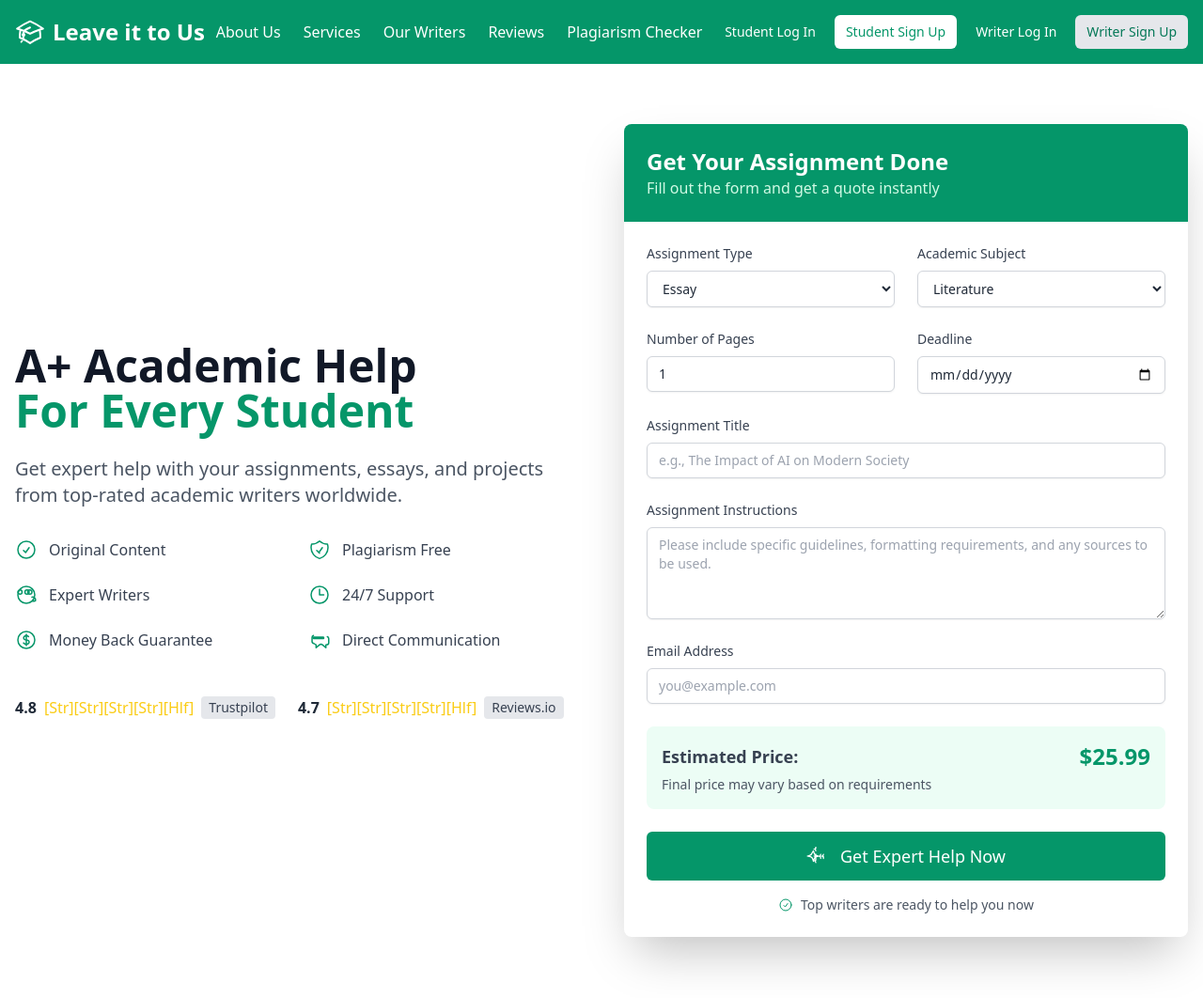
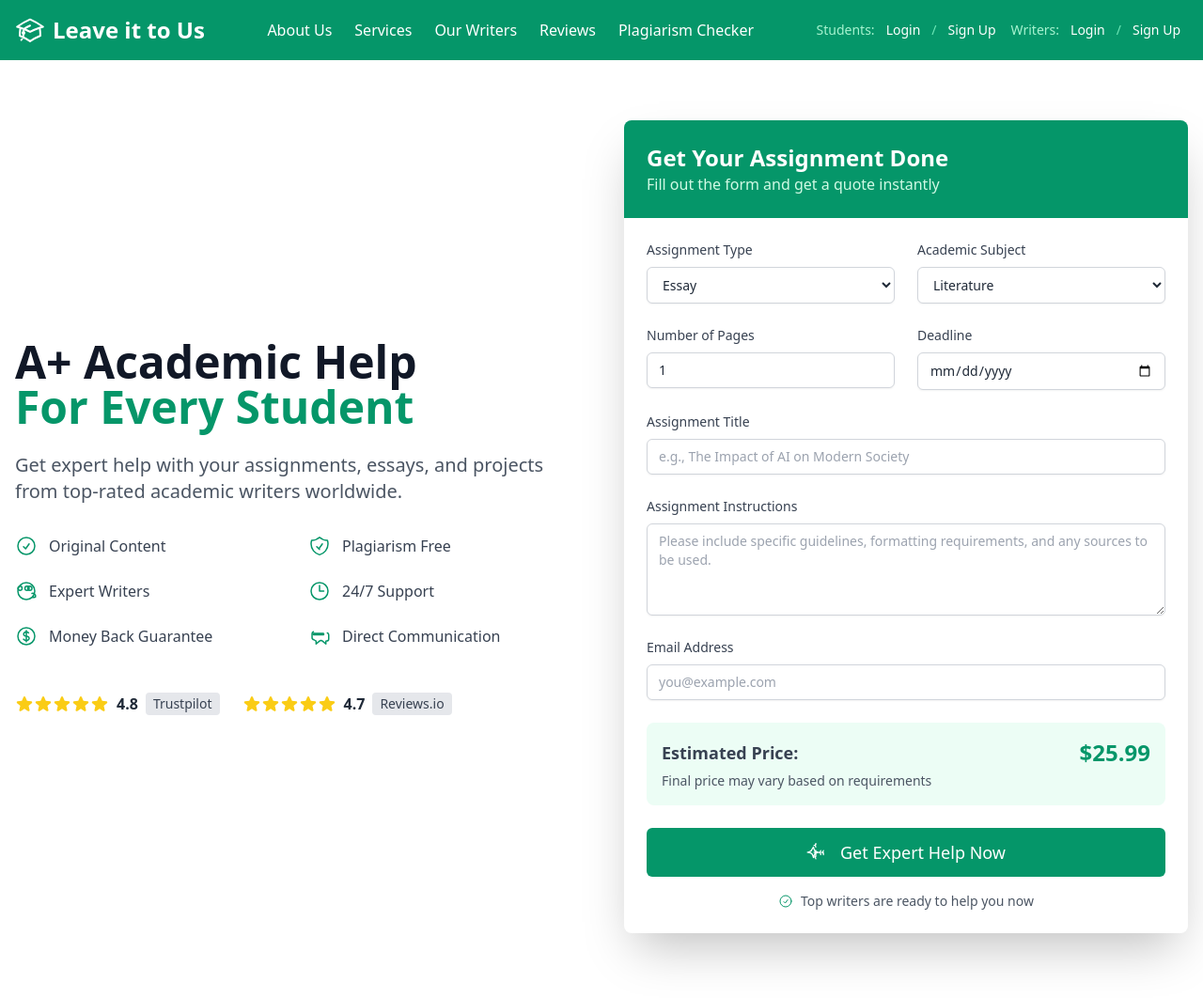
Before and after one commit to Lawrence-Nderitu/Leaveittous, a Django app: page / in a window 1280 px wide. Shown: the top 1062 px of the page at 94% size. Run offline with Django 5.2, Linux system fonts and the light colour scheme; some libraries are stand-ins or nearby versions.

Commit message:
fix: Update landing page UI for star icons and auth navigation
- Replaced text star placeholders in hero section rating badges with 5 filled SVG star icons for better visual representation.
- Restructured header authentication links for unauthenticated users:
  - Changed the four separate "Student/Writer Login/Sign Up" button-like links to more compact grouped text links: "Students: Login / Sign Up" and "Writers: Login / Sign Up".
  - This reduces clutter in the navbar and improves organization.

```diff
--- a/assignment_platform/landing_page/templates/landing_page/base.html
+++ b/assignment_platform/landing_page/templates/landing_page/base.html
@@ -57,10 +57,18 @@
                             <button type="submit" class="text-white hover:bg-emerald-700 px-3 py-2 rounded-md text-sm font-medium">Logout</button>
                         </form>
                     {% else %}
-                        <a href="{% url 'landing_page:student_login' %}" class="text-white hover:bg-emerald-700 px-3 py-2 rounded-md text-sm font-medium">Student Log In</a>
-                        <a href="{% url 'landing_page:student_register' %}" class="bg-white text-emerald-600 hover:bg-gray-100 px-3 py-2 rounded-md text-sm font-medium">Student Sign Up</a>
-                        <a href="{% url 'landing_page:writer_login' %}" class="text-white hover:bg-emerald-700 ml-3 px-3 py-2 rounded-md text-sm font-medium">Writer Log In</a>
-                        <a href="{% url 'landing_page:writer_register' %}" class="bg-gray-200 text-emerald-700 hover:bg-gray-300 ml-2 px-3 py-2 rounded-md text-sm font-medium">Writer Sign Up</a>
+                        <div class="flex items-center space-x-1 text-sm">
+                            <span class="text-emerald-200">Students:</span>
+                            <a href="{% url 'landing_page:student_login' %}" class="text-white hover:text-emerald-100 hover:underline px-2 py-1 rounded-md">Login</a>
+                            <span class="text-emerald-300">/</span>
+                            <a href="{% url 'landing_page:student_register' %}" class="text-white hover:text-emerald-100 hover:underline px-2 py-1 rounded-md">Sign Up</a>
+                        </div>
+                        <div class="flex items-center space-x-1 text-sm ml-3"> {# Added ml-3 for spacing between groups #}
+                            <span class="text-emerald-200">Writers:</span>
+                            <a href="{% url 'landing_page:writer_login' %}" class="text-white hover:text-emerald-100 hover:underline px-2 py-1 rounded-md">Login</a>
+                            <span class="text-emerald-300">/</span>
+                            <a href="{% url 'landing_page:writer_register' %}" class="text-white hover:text-emerald-100 hover:underline px-2 py-1 rounded-md">Sign Up</a>
+                        </div>
                     {% endif %}
                 </div>
             </nav>
--- a/assignment_platform/landing_page/templates/landing_page/landing_page.html
+++ b/assignment_platform/landing_page/templates/landing_page/landing_page.html
@@ -45,13 +45,25 @@
                     <!-- Rating Badges (Simplified) -->
                     <div class="flex items-center space-x-6 pt-4">
                         <div class="flex items-center space-x-2">
+                            <div class="flex">
+                                <svg xmlns="http://www.w3.org/2000/svg" viewBox="0 0 24 24" fill="currentColor" class="h-5 w-5 text-yellow-400"><path fill-rule="evenodd" d="M10.788 3.21c.448-1.077 1.976-1.077 2.424 0l2.082 5.007 5.404.433c1.164.093 1.636 1.545.749 2.305l-4.117 3.527 1.257 5.273c.271 1.136-.964 2.033-1.96 1.425L12 18.354 7.373 21.18c-.996.608-2.231-.29-1.96-1.425l1.257-5.273-4.117-3.527c-.887-.76-.415-2.212.749-2.305l5.404-.433 2.082-5.006z" clip-rule="evenodd" /></svg>
+                                <svg xmlns="http://www.w3.org/2000/svg" viewBox="0 0 24 24" fill="currentColor" class="h-5 w-5 text-yellow-400"><path fill-rule="evenodd" d="M10.788 3.21c.448-1.077 1.976-1.077 2.424 0l2.082 5.007 5.404.433c1.164.093 1.636 1.545.749 2.305l-4.117 3.527 1.257 5.273c.271 1.136-.964 2.033-1.96 1.425L12 18.354 7.373 21.18c-.996.608-2.231-.29-1.96-1.425l1.257-5.273-4.117-3.527c-.887-.76-.415-2.212.749-2.305l5.404-.433 2.082-5.006z" clip-rule="evenodd" /></svg>
+                                <svg xmlns="http://www.w3.org/2000/svg" viewBox="0 0 24 24" fill="currentColor" class="h-5 w-5 text-yellow-400"><path fill-rule="evenodd" d="M10.788 3.21c.448-1.077 1.976-1.077 2.424 0l2.082 5.007 5.404.433c1.164.093 1.636 1.545.749 2.305l-4.117 3.527 1.257 5.273c.271 1.136-.964 2.033-1.96 1.425L12 18.354 7.373 21.18c-.996.608-2.231-.29-1.96-1.425l1.257-5.273-4.117-3.527c-.887-.76-.415-2.212.749-2.305l5.404-.433 2.082-5.006z" clip-rule="evenodd" /></svg>
+                                <svg xmlns="http://www.w3.org/2000/svg" viewBox="0 0 24 24" fill="currentColor" class="h-5 w-5 text-yellow-400"><path fill-rule="evenodd" d="M10.788 3.21c.448-1.077 1.976-1.077 2.424 0l2.082 5.007 5.404.433c1.164.093 1.636 1.545.749 2.305l-4.117 3.527 1.257 5.273c.271 1.136-.964 2.033-1.96 1.425L12 18.354 7.373 21.18c-.996.608-2.231-.29-1.96-1.425l1.257-5.273-4.117-3.527c-.887-.76-.415-2.212.749-2.305l5.404-.433 2.082-5.006z" clip-rule="evenodd" /></svg>
+                                <svg xmlns="http://www.w3.org/2000/svg" viewBox="0 0 24 24" fill="currentColor" class="h-5 w-5 text-yellow-400"><path fill-rule="evenodd" d="M10.788 3.21c.448-1.077 1.976-1.077 2.424 0l2.082 5.007 5.404.433c1.164.093 1.636 1.545.749 2.305l-4.117 3.527 1.257 5.273c.271 1.136-.964 2.033-1.96 1.425L12 18.354 7.373 21.18c-.996.608-2.231-.29-1.96-1.425l1.257-5.273-4.117-3.527c-.887-.76-.415-2.212.749-2.305l5.404-.433 2.082-5.006z" clip-rule="evenodd" /></svg>
+                            </div>
                             <span class="font-semibold text-gray-800">4.8</span>
-                            <span class="text-yellow-400">[Str][Str][Str][Str][Hlf]</span>
                             <span class="bg-gray-200 text-gray-700 px-2 py-0.5 rounded text-sm">Trustpilot</span>
                         </div>
                         <div class="flex items-center space-x-2">
+                             <div class="flex">
+                                <svg xmlns="http://www.w3.org/2000/svg" viewBox="0 0 24 24" fill="currentColor" class="h-5 w-5 text-yellow-400"><path fill-rule="evenodd" d="M10.788 3.21c.448-1.077 1.976-1.077 2.424 0l2.082 5.007 5.404.433c1.164.093 1.636 1.545.749 2.305l-4.117 3.527 1.257 5.273c.271 1.136-.964 2.033-1.96 1.425L12 18.354 7.373 21.18c-.996.608-2.231-.29-1.96-1.425l1.257-5.273-4.117-3.527c-.887-.76-.415-2.212.749-2.305l5.404-.433 2.082-5.006z" clip-rule="evenodd" /></svg>
+                                <svg xmlns="http://www.w3.org/2000/svg" viewBox="0 0 24 24" fill="currentColor" class="h-5 w-5 text-yellow-400"><path fill-rule="evenodd" d="M10.788 3.21c.448-1.077 1.976-1.077 2.424 0l2.082 5.007 5.404.433c1.164.093 1.636 1.545.749 2.305l-4.117 3.527 1.257 5.273c.271 1.136-.964 2.033-1.96 1.425L12 18.354 7.373 21.18c-.996.608-2.231-.29-1.96-1.425l1.257-5.273-4.117-3.527c-.887-.76-.415-2.212.749-2.305l5.404-.433 2.082-5.006z" clip-rule="evenodd" /></svg>
+                                <svg xmlns="http://www.w3.org/2000/svg" viewBox="0 0 24 24" fill="currentColor" class="h-5 w-5 text-yellow-400"><path fill-rule="evenodd" d="M10.788 3.21c.448-1.077 1.976-1.077 2.424 0l2.082 5.007 5.404.433c1.164.093 1.636 1.545.749 2.305l-4.117 3.527 1.257 5.273c.271 1.136-.964 2.033-1.96 1.425L12 18.354 7.373 21.18c-.996.608-2.231-.29-1.96-1.425l1.257-5.273-4.117-3.527c-.887-.76-.415-2.212.749-2.305l5.404-.433 2.082-5.006z" clip-rule="evenodd" /></svg>
+                                <svg xmlns="http://www.w3.org/2000/svg" viewBox="0 0 24 24" fill="currentColor" class="h-5 w-5 text-yellow-400"><path fill-rule="evenodd" d="M10.788 3.21c.448-1.077 1.976-1.077 2.424 0l2.082 5.007 5.404.433c1.164.093 1.636 1.545.749 2.305l-4.117 3.527 1.257 5.273c.271 1.136-.964 2.033-1.96 1.425L12 18.354 7.373 21.18c-.996.608-2.231-.29-1.96-1.425l1.257-5.273-4.117-3.527c-.887-.76-.415-2.212.749-2.305l5.404-.433 2.082-5.006z" clip-rule="evenodd" /></svg>
+                                <svg xmlns="http://www.w3.org/2000/svg" viewBox="0 0 24 24" fill="currentColor" class="h-5 w-5 text-yellow-400"><path fill-rule="evenodd" d="M10.788 3.21c.448-1.077 1.976-1.077 2.424 0l2.082 5.007 5.404.433c1.164.093 1.636 1.545.749 2.305l-4.117 3.527 1.257 5.273c.271 1.136-.964 2.033-1.96 1.425L12 18.354 7.373 21.18c-.996.608-2.231-.29-1.96-1.425l1.257-5.273-4.117-3.527c-.887-.76-.415-2.212.749-2.305l5.404-.433 2.082-5.006z" clip-rule="evenodd" /></svg>
+                            </div>
                             <span class="font-semibold text-gray-800">4.7</span>
-                            <span class="text-yellow-400">[Str][Str][Str][Str][Hlf]</span>
                             <span class="bg-gray-200 text-gray-700 px-2 py-0.5 rounded text-sm">Reviews.io</span>
                         </div>
                     </div>
```
